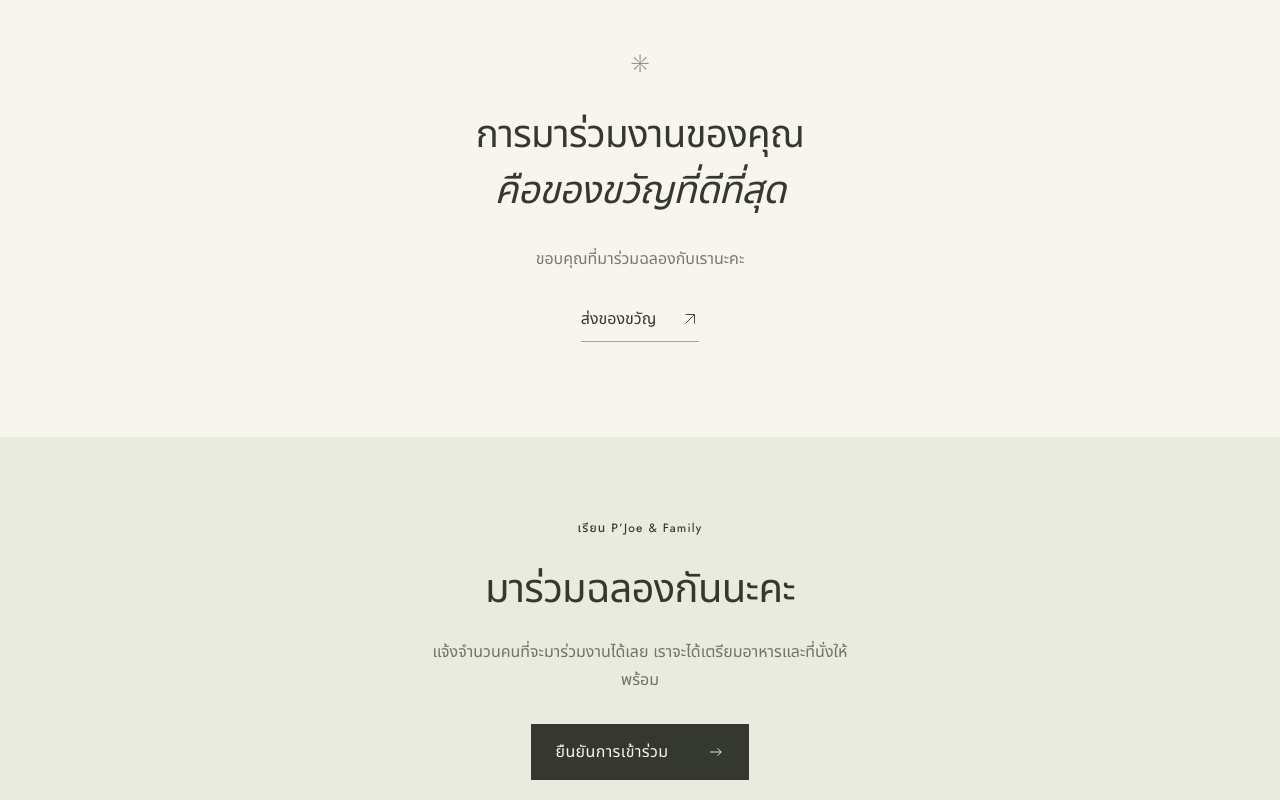
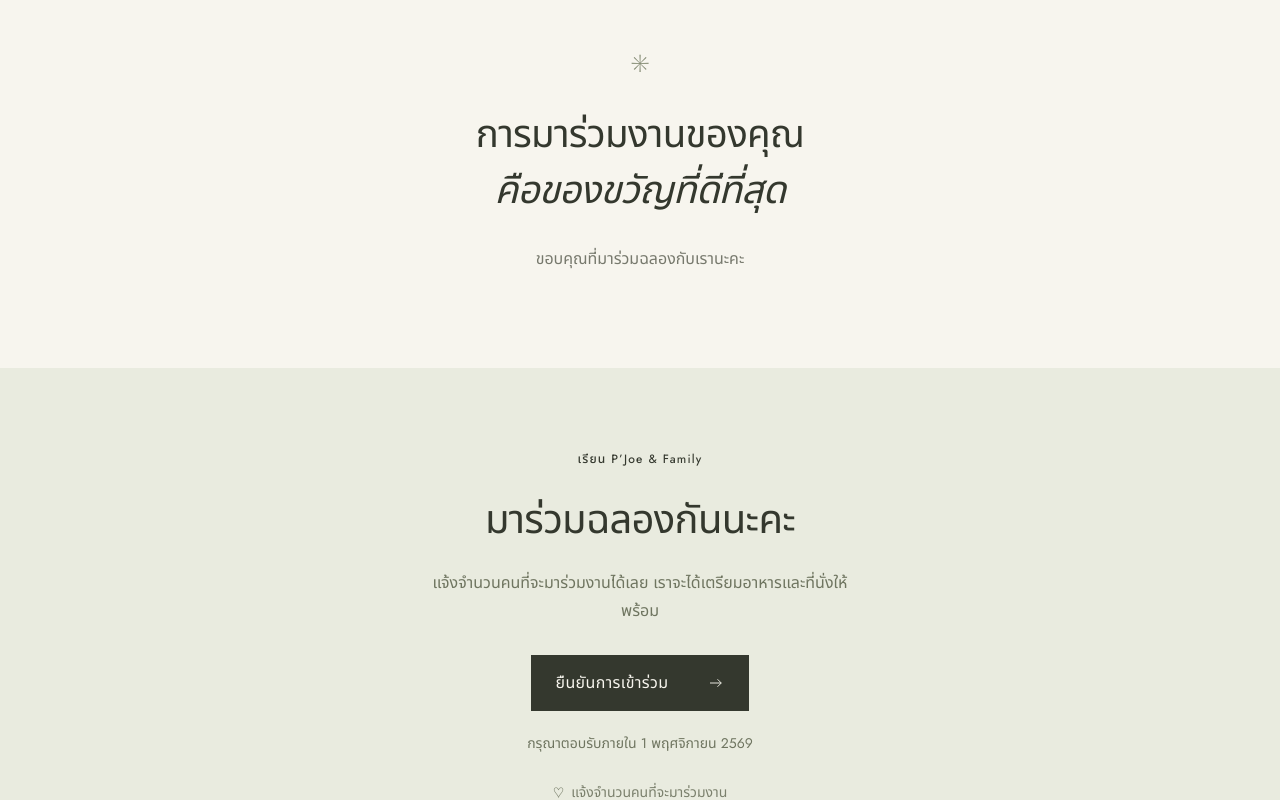
Before and after one commit to Akrawit/weddingRSVP, a Next.js app: page / in a window 1280 px wide. Shown: the part 4363-5163 px from the top of the page. Built offline with nearby package versions, Linux system fonts and the light colour scheme; no server answers.

Commit message:
Remove gift link from invitation

```diff
--- a/src/components/invitation.tsx
+++ b/src/components/invitation.tsx
@@ -17,7 +17,7 @@ function Flower() {
 export function Invitation({ guest: initialGuest, token, demo = false, initialLanguage = 'th' }: { guest: Guest; token?: string; demo?: boolean; initialLanguage?: Language }) {
   const [lang, setLang] = useState<Language>(initialLanguage);
   const [guest, setGuest] = useState(initialGuest);
-  const [modal, setModal] = useState<'rsvp' | 'gift' | 'share' | null>(null);
+  const [modal, setModal] = useState<'rsvp' | 'share' | null>(null);
   const [sent, setSent] = useState(false);
   const [status, setStatus] = useState<'accepted' | 'declined'>(initialGuest.rsvp_status === 'declined' ? 'declined' : 'accepted');
   const [seats, setSeats] = useState(initialGuest.seats_confirmed || 1);
@@ -150,7 +150,7 @@ export function Invitation({ guest: initialGuest, token, demo = false, initialLa
 
       <section id="moments" className="section gallery-section"><div className="gallery-heading"><div><p className="eyebrow">{c.gallery}</p><h2>{c.galleryTitle}</h2></div></div><div className="gallery-layout">{wedding.gallery.map((photo, i) => <figure key={photo.src} className={`gallery-photo gallery-photo-${i + 1}`}><div><Image src={photo.src} alt={photo.alt[lang]} fill sizes="(max-width: 700px) 80vw, 40vw" /></div><figcaption><span>0{i + 2}</span><span>{i === 1 ? c.photoLabel : couple.toUpperCase() + ' · ' + numericDate[2]}</span></figcaption></figure>)}</div></section>
 
-      <section className="gift-section"><span className="tiny-star" aria-hidden="true">✳</span><h2>{c.giftTitle}<br /><em>{c.giftItalic}</em></h2><p>{c.giftCopy}</p><button className="text-link" onClick={() => setModal('gift')}>{c.gift}<Arrow diagonal /></button></section>
+      <section className="gift-section"><span className="tiny-star" aria-hidden="true">✳</span><h2>{c.giftTitle}<br /><em>{c.giftItalic}</em></h2><p>{c.giftCopy}</p></section>
 
       <section className="reply-section" id="reply"><p className="eyebrow">{c.dear} {guest.display_name}</p><h2>{guest.rsvp_status === 'waiting' ? c.replyTitle : guest.rsvp_status === 'accepted' ? c.success : c.declineTitle}</h2><p>{guest.rsvp_status === 'waiting' ? c.replyCopy : guest.rsvp_status === 'accepted' ? c.successCopy : c.declineCopy}</p><button className="button" onClick={openRsvp}>{guest.rsvp_status === 'waiting' ? c.rsvp : c.edit}<Arrow /></button><p className="reply-deadline">{c.replyBy} {wedding.rsvpBy[lang]}</p><span className="reserved"><span aria-hidden="true">♡</span> {c.headcountNote}</span></section>
     </main>
@@ -163,7 +163,6 @@ export function Invitation({ guest: initialGuest, token, demo = false, initialLa
         {modal === 'rsvp' && (sent ? <div className="success-state"><span className="success-mark">{status === 'accepted' ? '✓' : '♡'}</span><p className="eyebrow" id="modal-title">{status === 'accepted' ? c.success : c.declineTitle}</p><h2>{lang === 'en' ? 'Thanks for replying!' : 'ขอบคุณที่ตอบกลับนะคะ'}</h2><p>{status === 'accepted' ? c.successCopy : c.declineCopy}</p>{status === 'accepted' && <a className="text-link" href="/calendar">{c.calendar} ＋</a>}<button className="button" onClick={() => setModal(null)}>{c.done}<Arrow /></button>{demo && <p className="demo-note">{c.demo}</p>}</div> : <form onSubmit={submit}><p className="eyebrow">{c.dear} {guest.display_name}</p><h2 id="modal-title">{c.replyTitle}</h2><p className="dialog-subtitle">{c.rsvpSubtitle}</p><fieldset className="attendance"><legend className="sr-only">{c.rsvp}</legend><label className={status === 'accepted' ? 'selected' : ''}><input type="radio" name="attendance" value="accepted" checked={status === 'accepted'} onChange={() => setStatus('accepted')} /><span>{c.accept}</span><span aria-hidden="true">♡</span></label><label className={status === 'declined' ? 'selected' : ''}><input type="radio" name="attendance" value="declined" checked={status === 'declined'} onChange={() => setStatus('declined')} /><span>{c.decline}</span><span aria-hidden="true">—</span></label></fieldset>
           {status === 'accepted' && <div className="rsvp-fields"><div className="seat-field"><div><label htmlFor="seats">{c.attending}</label><p>{c.headcountNote}</p></div><input id="seats" type="number" inputMode="numeric" min={1} max={2147483647} required value={seats} onChange={e => setSeats(Number(e.target.value))} /></div><label className="field">{c.dietary} <span>({c.optional})</span><textarea value={dietary} onChange={e => setDietary(e.target.value)} maxLength={500} placeholder={c.dietaryPlaceholder} rows={3} /></label></div>}
           {error && <p className="form-error" role="alert">{c.error}</p>}<button type="submit" className="button submit-button" disabled={saving}>{saving ? c.saving : c.submit}<Arrow /></button>{demo && <p className="demo-note">{c.demo}</p>}</form>)}
-        {modal === 'gift' && <div className="gift-dialog"><p className="eyebrow">{c.gratitude}</p><h2 id="modal-title">{c.giftTitle}<br /><em>{c.giftItalic}</em></h2>{wedding.gift.qr ? <Image src={wedding.gift.qr} width={240} height={240} alt={c.promptPayQr} /> : null}{wedding.gift.bank ? <div className="bank-details"><p>{wedding.gift.bank}</p><p>{wedding.gift.accountName}</p><strong>{wedding.gift.accountNumber}</strong></div> : !wedding.gift.qr ? <p>{c.giftEmpty}</p> : null}<button className="text-link" onClick={() => setModal(null)}>{c.close}<Arrow /></button></div>}
         {modal === 'share' && <div className="share-dialog"><p className="eyebrow">{couple.toUpperCase()}</p><h2 id="modal-title">{c.share}</h2><p>{c.shareNote}</p><button className="button" onClick={share}>{c.share}<Arrow diagonal /></button><p role="status">{shareMessage}</p>{shareMessage === c.copyLink && <input aria-label={c.invitationUrl} readOnly value={typeof window !== 'undefined' ? window.location.href.split('#')[0] : ''} onFocus={e => e.currentTarget.select()} />}</div>}
       </div>
     </dialog>
--- a/src/lib/copy.ts
+++ b/src/lib/copy.ts
@@ -15,16 +15,16 @@ export const copy = {
     dressName: 'WEDDING ATTIRE', dressCopy: 'Soft tones, natural textures, and something you feel wonderful in. Let these colours be your inspiration.',
     gallery: '04 — THE LITTLE THINGS', galleryTitle: 'Us, in the in-between.',
     photoLabel: 'NEW & SAI', giftTitle: 'Your presence', giftItalic: 'is the greatest gift.',
-    giftCopy: 'Thanks for celebrating with us.', gift: 'Send a gift',
+    giftCopy: 'Thanks for celebrating with us.',
     replyTitle: 'Will you join us?', replyCopy: 'Let us know how many people will join you so we can plan the food and seating.', replyBy: 'Kindly reply by', headcountNote: 'Tell us how many will join you',
     withLove: 'SEE YOU THERE', questions: 'A little question?', contact: 'Get in touch', share: 'Share invitation', copied: 'Invitation link copied', copyLink: 'Copy the link below',
     accept: 'I’ll be there', decline: 'Can’t make it', rsvpSubtitle: 'Tell us how many people are coming.', attending: 'Number of guests', optional: 'optional',
     dietary: 'Dietary requirements', dietaryPlaceholder: 'Allergies, vegetarian, or anything we should know', submit: 'Send my reply', saving: 'Sending your reply…',
     success: 'SEE YOU THERE', successCopy: 'Your reply is saved. See you at the wedding!', declineTitle: 'REPLY SAVED', declineCopy: 'Thanks for letting us know.',
     edit: 'Edit your reply', close: 'Close', done: 'Lovely, thank you', error: 'We couldn’t save your reply. Please try again.',
-    demo: 'Design preview · Your reply is saved only in this browser.', giftEmpty: 'Gift details will be shared here closer to the day. For now, just bring yourself.',
+    demo: 'Design preview · Your reply is saved only in this browser.',
     today: 'TODAY', tomorrow: 'TOMORROW', begins: 'Family blessing begins at 16:00', yourTable: 'YOUR TABLE', table: 'TABLE',
-    shareNote: 'This link is personal to your invitation. Share it only with the people invited with you.', shareTitle: 'The wedding of New & Sai', gratitude: 'THANK YOU', promptPayQr: 'PromptPay QR code', invitationUrl: 'Invitation URL',
+    shareNote: 'This link is personal to your invitation. Share it only with the people invited with you.', shareTitle: 'The wedding of New & Sai', invitationUrl: 'Invitation URL',
     saturday: 'Saturday, the twenty-first of November'
   },
   th: {
@@ -43,16 +43,16 @@ export const copy = {
     dressName: 'ชุดสุภาพสำหรับงานแต่งงาน', dressCopy: 'โทนสีอ่อน เนื้อผ้าธรรมชาติ และชุดที่คุณรู้สึกมั่นใจ ให้สีเหล่านี้เป็นแรงบันดาลใจ',
     gallery: '04 — เรื่องราวเล็ก ๆ', galleryTitle: 'ความสุขระหว่างทาง',
     photoLabel: 'New & Sai', giftTitle: 'การมาร่วมงานของคุณ', giftItalic: 'คือของขวัญที่ดีที่สุด',
-    giftCopy: 'ขอบคุณที่มาร่วมฉลองกับเรานะคะ', gift: 'ส่งของขวัญ',
+    giftCopy: 'ขอบคุณที่มาร่วมฉลองกับเรานะคะ',
     replyTitle: 'มาร่วมฉลองกันนะคะ', replyCopy: 'แจ้งจำนวนคนที่จะมาร่วมงานได้เลย เราจะได้เตรียมอาหารและที่นั่งให้พร้อม', replyBy: 'กรุณาตอบรับภายใน', headcountNote: 'แจ้งจำนวนคนที่จะมาร่วมงาน',
     withLove: 'แล้วเจอกันนะ', questions: 'มีคำถามไหมคะ', contact: 'ติดต่อเรา', share: 'แชร์คำเชิญ', copied: 'คัดลอกลิงก์แล้ว', copyLink: 'คัดลอกลิงก์ด้านล่าง',
     accept: 'ยินดีเข้าร่วม', decline: 'ไม่สะดวกเข้าร่วม', rsvpSubtitle: 'แจ้งจำนวนคนที่จะมาร่วมงานได้เลย', attending: 'จำนวนผู้เข้าร่วม', optional: 'ไม่บังคับ',
     dietary: 'ข้อจำกัดด้านอาหาร', dietaryPlaceholder: 'อาหารที่แพ้ มังสวิรัติ หรือข้อมูลที่อยากให้เราทราบ', submit: 'ส่งคำตอบ', saving: 'กำลังส่งคำตอบ…',
     success: 'แล้วพบกันนะคะ', successCopy: 'บันทึกคำตอบแล้ว แล้วเจอกันในงานนะคะ', declineTitle: 'บันทึกคำตอบแล้ว', declineCopy: 'ขอบคุณที่แจ้งให้เราทราบนะคะ',
     edit: 'แก้ไขคำตอบ', close: 'ปิด', done: 'ขอบคุณค่ะ', error: 'ไม่สามารถบันทึกได้ กรุณาลองอีกครั้ง',
-    demo: 'ตัวอย่างดีไซน์ · คำตอบบันทึกเฉพาะในเบราว์เซอร์นี้', giftEmpty: 'รายละเอียดของขวัญจะแจ้งที่นี่เมื่อใกล้วันงาน ตอนนี้แค่เตรียมตัวมาร่วมฉลองก็พอค่ะ',
+    demo: 'ตัวอย่างดีไซน์ · คำตอบบันทึกเฉพาะในเบราว์เซอร์นี้',
     today: 'วันนี้', tomorrow: 'พรุ่งนี้', begins: 'พิธีรับไหว้เริ่มเวลา 16:00 น.', yourTable: 'โต๊ะของคุณ', table: 'โต๊ะ',
-    shareNote: 'ลิงก์นี้เป็นคำเชิญส่วนตัว กรุณาแชร์เฉพาะผู้ที่ได้รับเชิญร่วมกับคุณ', shareTitle: 'งานแต่งงานของ New & Sai', gratitude: 'ขอบคุณค่ะ', promptPayQr: 'คิวอาร์โค้ดพร้อมเพย์', invitationUrl: 'ลิงก์คำเชิญ',
+    shareNote: 'ลิงก์นี้เป็นคำเชิญส่วนตัว กรุณาแชร์เฉพาะผู้ที่ได้รับเชิญร่วมกับคุณ', shareTitle: 'งานแต่งงานของ New & Sai', invitationUrl: 'ลิงก์คำเชิญ',
     saturday: 'วันเสาร์ที่ยี่สิบเอ็ด พฤศจิกายน'
   }
 };
--- a/src/lib/wedding.ts
+++ b/src/lib/wedding.ts
@@ -29,8 +29,6 @@ export const wedding = {
     { hex: '#c9a69e', en: 'Dusty rose', th: 'สีชมพูกุหลาบ' },
     { hex: '#646654', en: 'Olive', th: 'สีเขียวมะกอก' }
   ],
-  // Add a verified QR image in public/images, and real bank details when available.
-  gift: { qr: '', bank: '', accountName: '', accountNumber: '' }
 };
 export function weddingDate(lang: Language, options: Intl.DateTimeFormatOptions) {
   return new Intl.DateTimeFormat(lang === 'th' ? 'th-TH' : 'en-GB', { timeZone: 'Asia/Bangkok', ...options }).format(new Date(wedding.start));
```
Also changed, not shown: src/app/globals.css.
